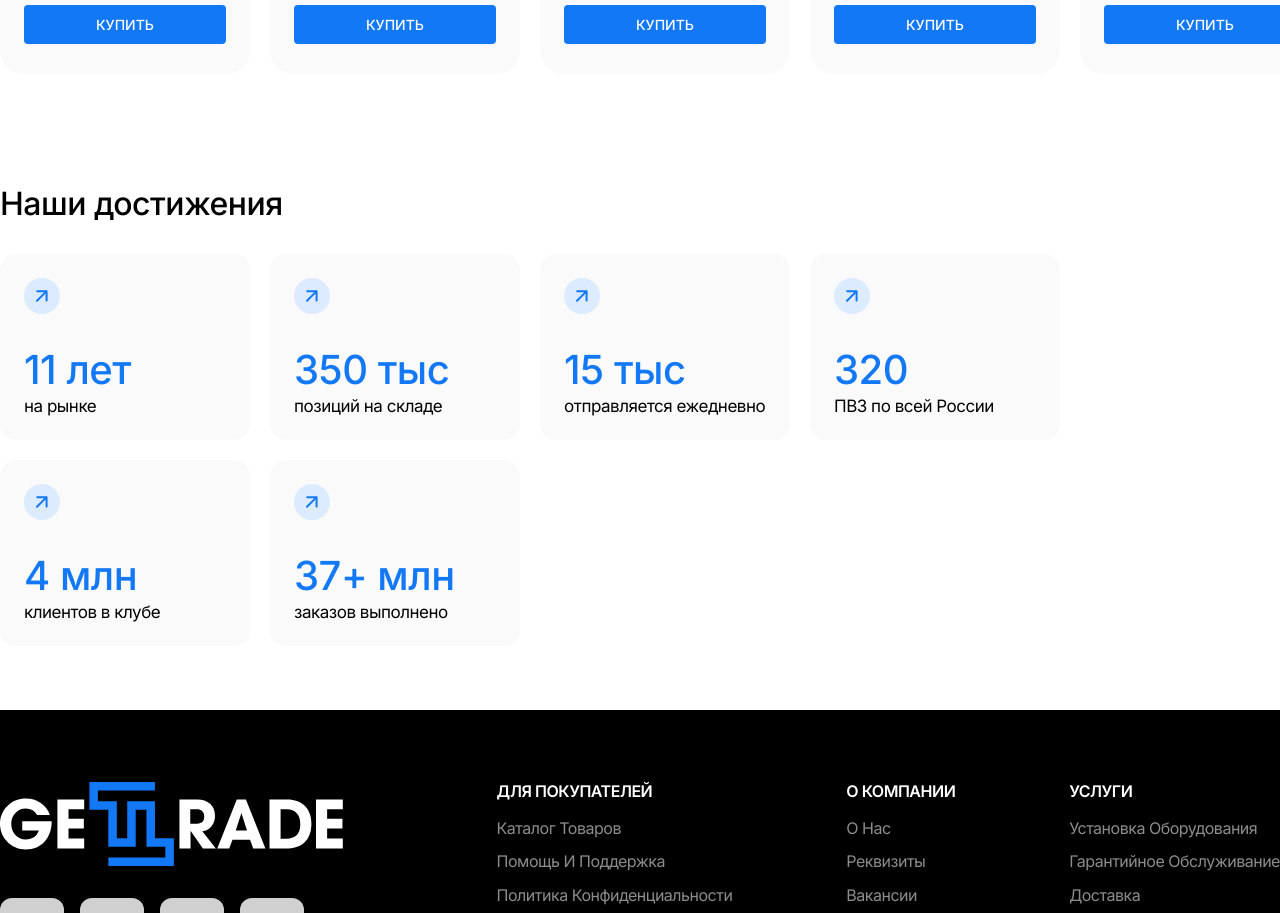
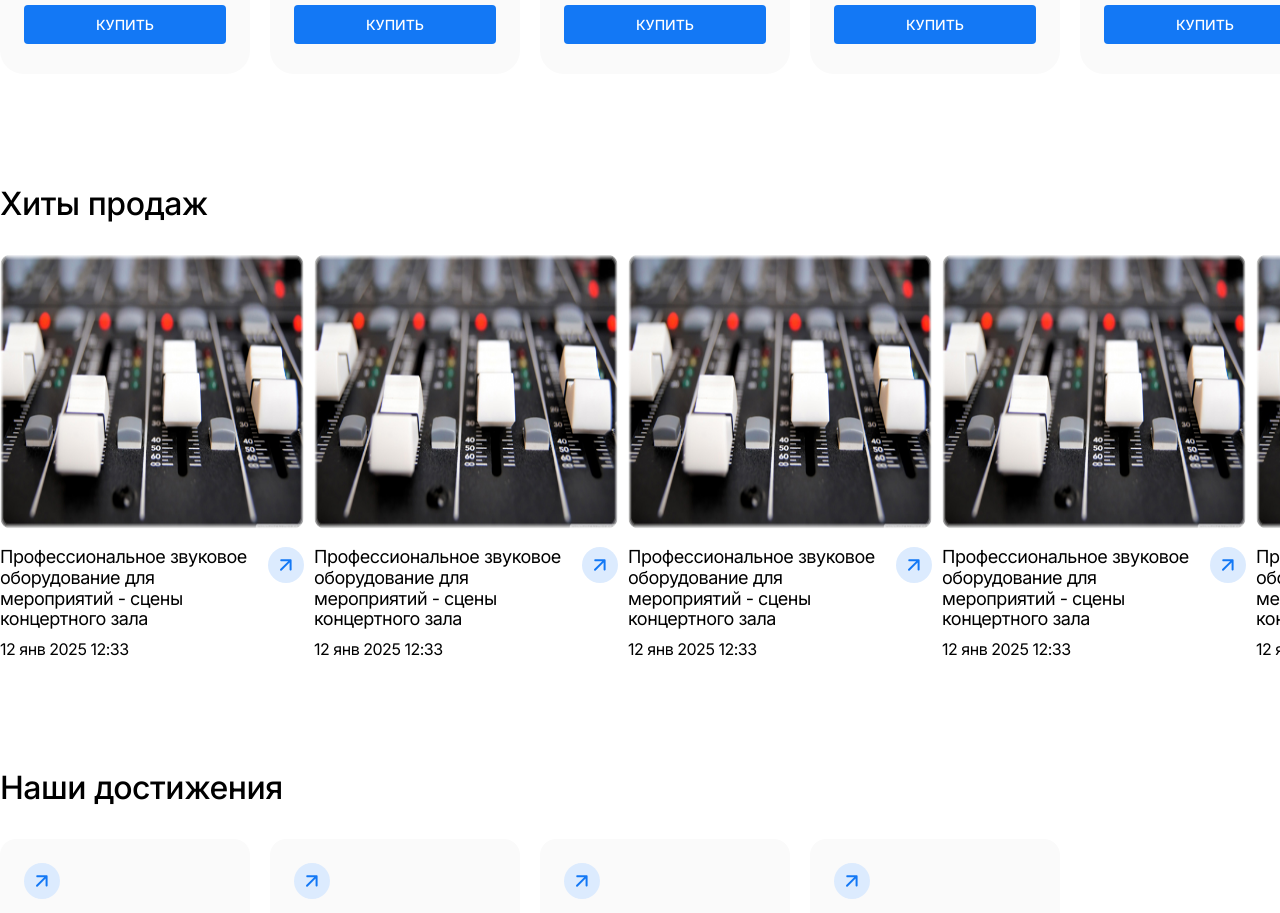
Before and after one commit to Sergey-Web-Dev/gettrade-fe, a Next.js app: page / in a window 1280 px wide. Shown: the part 1460-2373 px from the top of the page. Built offline with nearby package versions, Linux system fonts and the light colour scheme.

Commit message:
blog items ready

```diff
--- a/app/page.tsx
+++ b/app/page.tsx
@@ -1,12 +1,10 @@
 import Achievements from "@/components/achievements/Achievements";
 import Bestsellers from "@/components/bestsellers/Bestsellers";
+import Blog from "@/components/blog/Blog";
 import ImagesSlider from "@/components/images-slider/ImagesSlider";
 import PopularCategories from "@/components/popular-categories/PopularCategories";
 import { Product } from "@/components/types/products";
-
-// const sliderImages = [
-//   { src: '', text: 'Гарнитура Cooler Master CH331 USB' },
-// ]
+import { title } from "process";
 
 const categories = [
   {
@@ -173,12 +171,41 @@ const bestsellers: Product[] = [
   },
 ]
 
+const blogItems = [
+  {
+    imgSrc: '/blog-item.png',
+    title: 'Профессиональное звуковое оборудование для мероприятий - сцены концертного зала',
+    date: '12 янв 2025 12:33'
+  },
+  {
+    imgSrc: '/blog-item.png',
+    title: 'Профессиональное звуковое оборудование для мероприятий - сцены концертного зала',
+    date: '12 янв 2025 12:33'
+  },
+  {
+    imgSrc: '/blog-item.png',
+    title: 'Профессиональное звуковое оборудование для мероприятий - сцены концертного зала',
+    date: '12 янв 2025 12:33'
+  },
+  {
+    imgSrc: '/blog-item.png',
+    title: 'Профессиональное звуковое оборудование для мероприятий - сцены концертного зала',
+    date: '12 янв 2025 12:33'
+  },
+  {
+    imgSrc: '/blog-item.png',
+    title: 'Профессиональное звуковое оборудование для мероприятий - сцены концертного зала',
+    date: '12 янв 2025 12:33'
+  },
+]
+
 export default function Home() {
   return (
     // <ImagesSlider />
     <>
       <PopularCategories categories={categories} />
       <Bestsellers bestsellers={bestsellers} />
+      <Blog blogItems={blogItems} />
       <Achievements achievements={achievements} />
     </>
   );
--- /dev/null
+++ b/components/blog-item/BlogItem.tsx
@@ -0,0 +1,26 @@
+import Image from 'next/image';
+import styles from './blog-item.module.scss';
+import { FC } from 'react';
+
+interface IBlogItemProps {
+  imgSrc: string;
+  title: string;
+  date: string;
+}
+
+const BlogItem: FC<IBlogItemProps> = ({ imgSrc, title, date }) => {
+  return (
+    <div className={styles['blog-item']}>
+      <Image objectFit='cover' src={imgSrc} width={304} height={275} alt='' />
+      <div className={styles['blog-item__description']}>
+        <div className={styles['blog-item__description__main']}>
+          <p>{title}</p>
+          <Image src='/arrow-icon.svg' width={36} height={36} alt='' />
+        </div>
+        <p className={styles['blog-item__description__date']}>{date}</p>
+      </div>
+    </div>
+  )
+}
+
+export default BlogItem
--- /dev/null
+++ b/components/blog-item/blog-item.module.scss
@@ -0,0 +1,20 @@
+.blog-item {
+  width: 304px;
+  img {
+    border-radius: 12px;
+    margin-bottom: 10px;
+  }
+
+  &__description {
+    &__main {
+      font-size: 18px;
+      font-weight: 400;
+      display: flex;
+      margin-bottom: 10px;
+    }
+    &__date {
+      font-size: 16px;
+      font-weight: 400;
+    }
+  }
+}
--- /dev/null
+++ b/components/blog/Blog.tsx
@@ -0,0 +1,21 @@
+import { FC } from 'react';
+import styles from './blog.module.scss';
+import { BlogItemType } from '../types/blog';
+import BlogItem from '../blog-item/BlogItem';
+
+interface IBlogProps {
+  blogItems: BlogItemType[]
+}
+
+const Blog: FC<IBlogProps> = ({ blogItems }) => {
+  return (
+    <main className={`container ${styles.blog}`}>
+      <h2 className={`h2-header ${styles.blog__header}`}>Хиты продаж</h2>
+      <div className={`h2-header ${styles.blog__items}`}>
+        {blogItems.map(({ imgSrc, title, date }, index) => <BlogItem key={index} imgSrc={imgSrc} title={title} date={date} />)}
+      </div>
+    </main>
+  )
+}
+
+export default Blog
--- /dev/null
+++ b/components/blog/blog.module.scss
@@ -0,0 +1,12 @@
+.blog {
+  padding: 48px 0 64px 0;
+
+  &__header {
+    margin-bottom: 32px;
+  }
+
+  &__items {
+    display: flex;
+    gap: 10px;
+  }
+}
--- /dev/null
+++ b/components/types/blog.ts
@@ -0,0 +1,5 @@
+export type BlogItemType = {
+	imgSrc: string;
+	title: string;
+	date: string;
+};
```
Also changed, not shown: public/blog-item.png (added).
